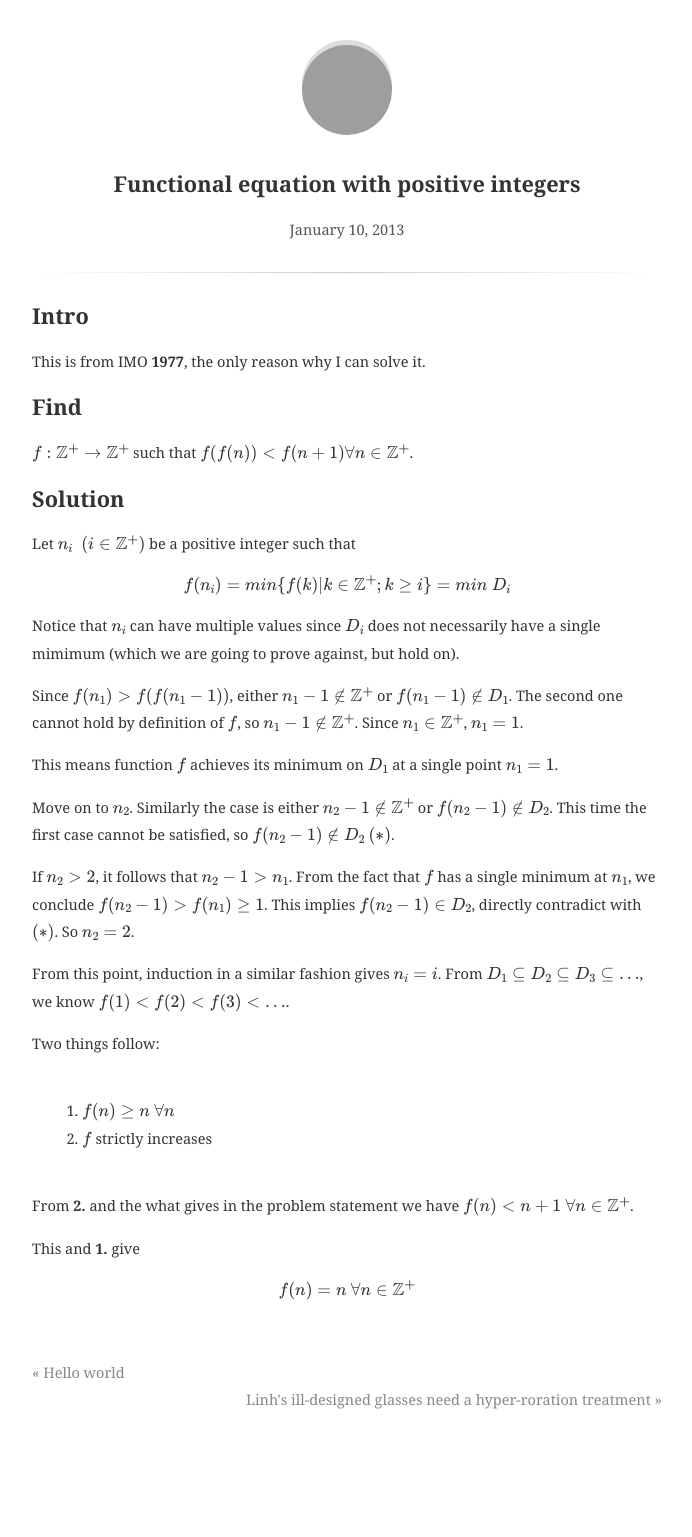
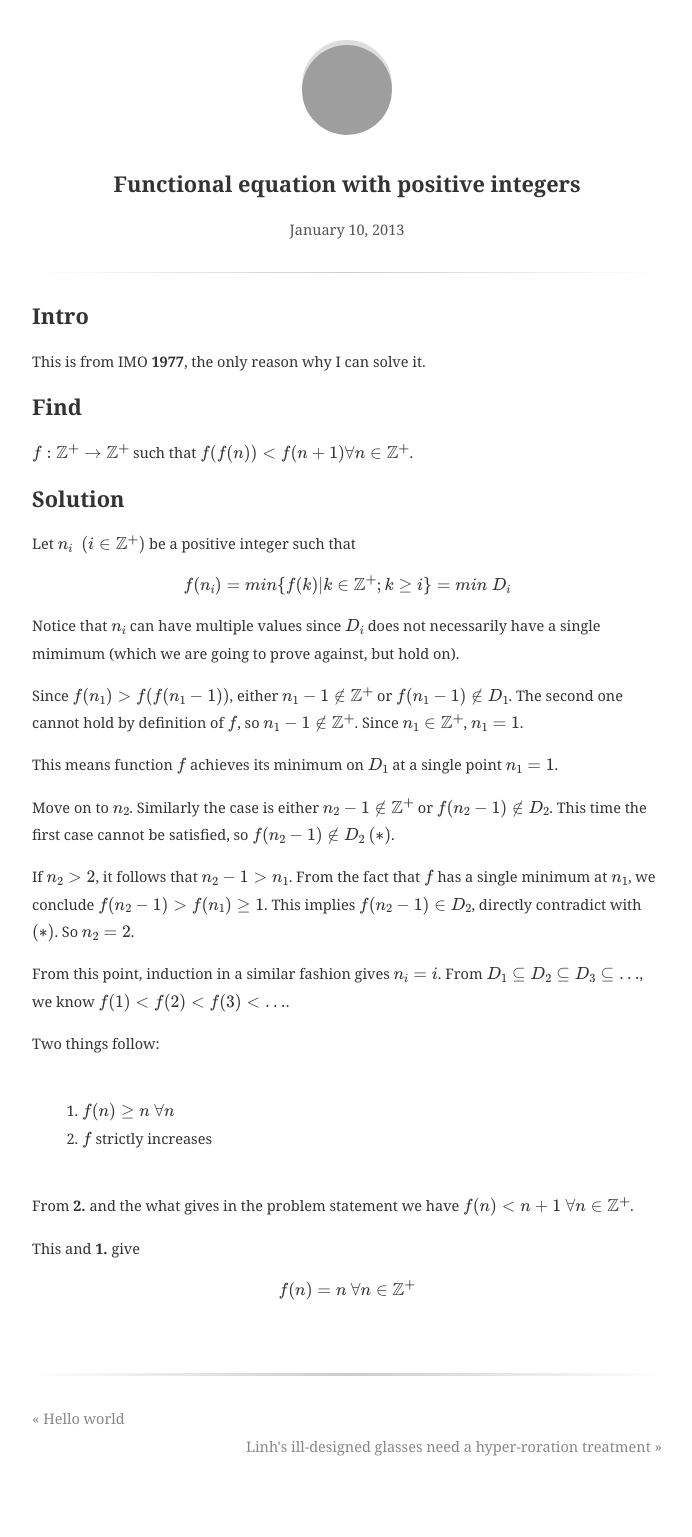
Before and after one commit to thtrieu/thtrieu.github.io, a Jekyll site: the page built from _posts/2013-01-10-functional-equation.md, in a window 1280 px wide. Shown: the whole page, without its empty margins (293-985 px from the left). Built offline with Jekyll 4.4.1, drawn with Linux system fonts in a browser that asks for light colours; some web fonts are replaced; formulas are drawn with MathJax 3; comment, search, counter and statistics services are not loaded; before the commit the page ends 1491 px from its top, so only the background shows below that; grey boxes are pictures that could not be loaded.

Commit message:
asdfasfd

```diff
--- a/_sass/main.scss
+++ b/_sass/main.scss
@@ -267,6 +267,14 @@ article {
     height: 1px;
     margin: 2em 0;
   }
+  .divider-short {
+    background: #ddd;
+    background: -webkit-gradient(linear,left top,right top,from(rgba(255,255,255,0)),color-stop(#ccc),to(rgba(255,255,255,0)));
+    background: -webkit-linear-gradient(left,rgba(255,255,255,0),#ccc,rgba(255,255,255,0));
+    background: linear-gradient(to right,rgba(255,255,255,0),#ccc,rgba(255,255,255,0));
+    height: 3px;
+    margin: 2em 0;
+  }
   .center {
     text-align: center;
     margin: 0 auto;
```
